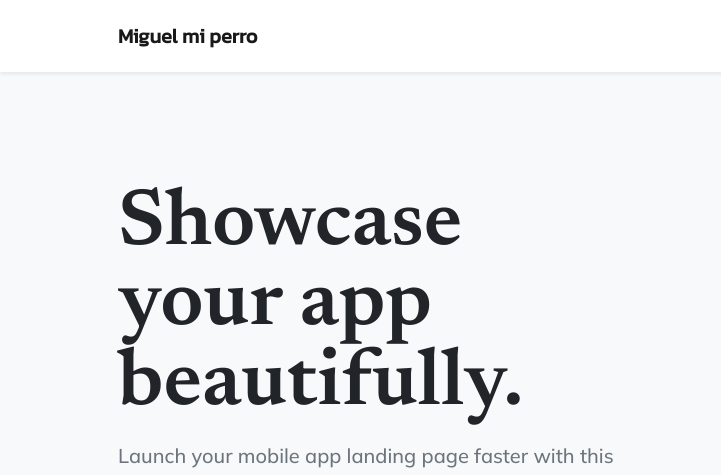
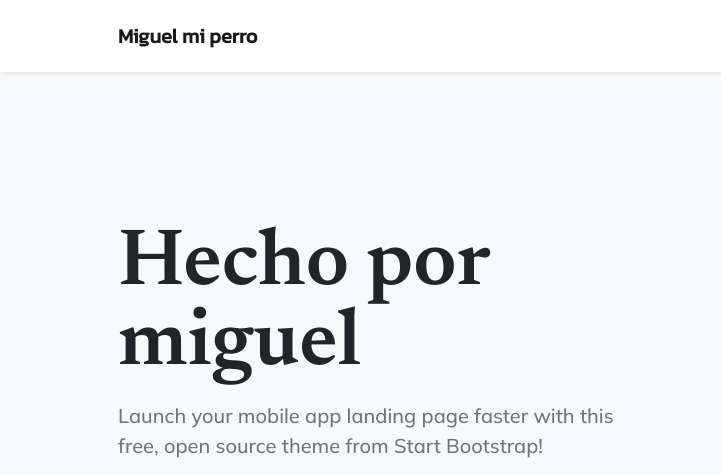
Before and after one commit to Mike1992onix/paginaweb, a plain HTML site: page index.html in a window 1280 px wide. Shown: the top 475 px of the page, 0-721 px from the left. Drawn offline with nearby package versions, Linux system fonts and the light colour scheme.

Commit message:
Se cambio el h1

```diff
--- a/index.html
+++ b/index.html
@@ -47,7 +47,7 @@
                     <div class="col-lg-6">
                         <!-- Mashead text and app badges-->
                         <div class="mb-5 mb-lg-0 text-center text-lg-start">
-                            <h1 class="display-1 lh-1 mb-3">Showcase your app beautifully.</h1>
+                            <h1 class="display-1 lh-1 mb-3">Hecho por miguel</h1>
                             <p class="lead fw-normal text-muted mb-5">Launch your mobile app landing page faster with this free, open source theme from Start Bootstrap!</p>
                             <div class="d-flex flex-column flex-lg-row align-items-center">
                                 <a class="me-lg-3 mb-4 mb-lg-0" href="#!"><img class="app-badge" src="assets/img/google-play-badge.svg" alt="..." /></a>
```
